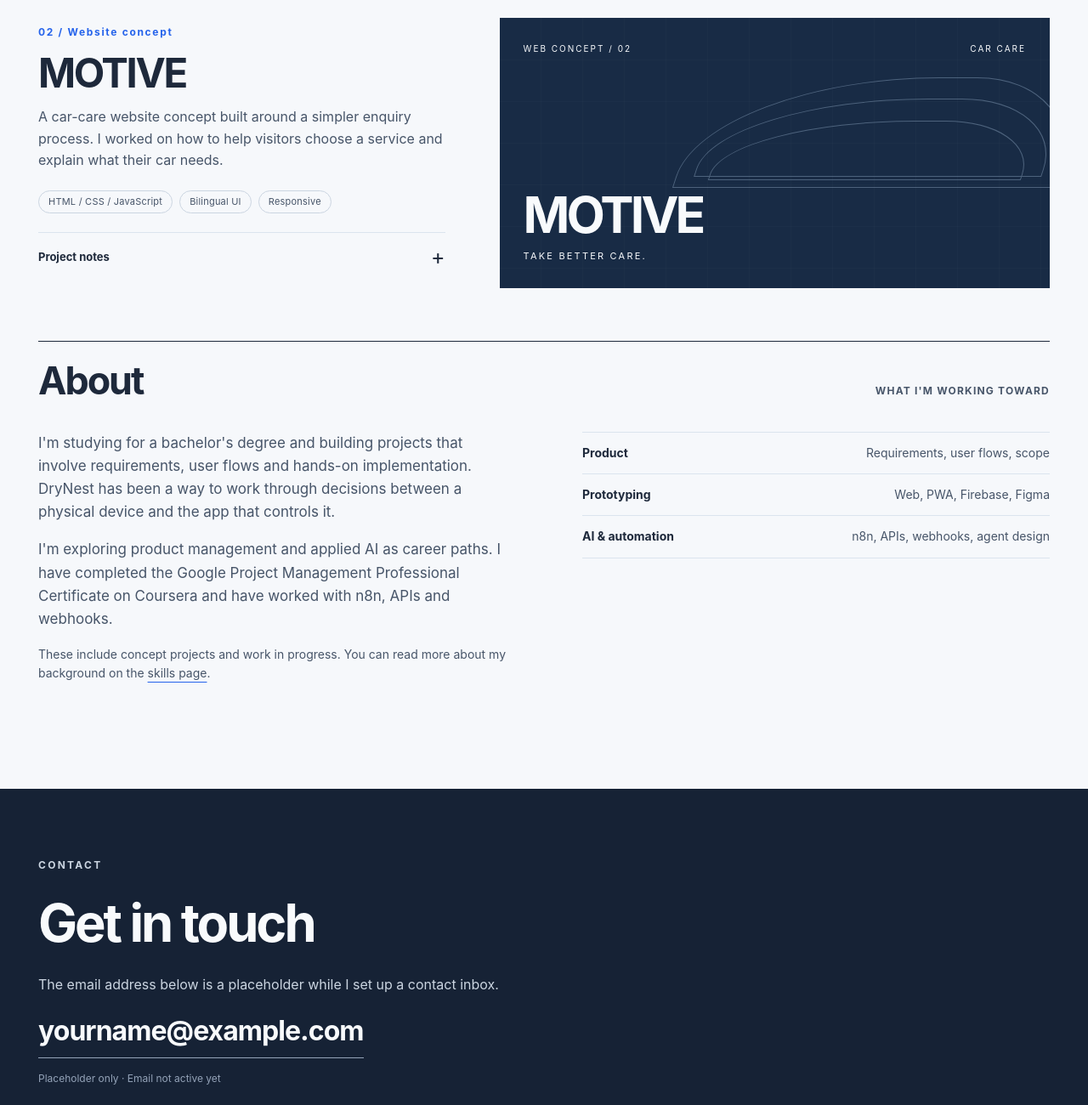
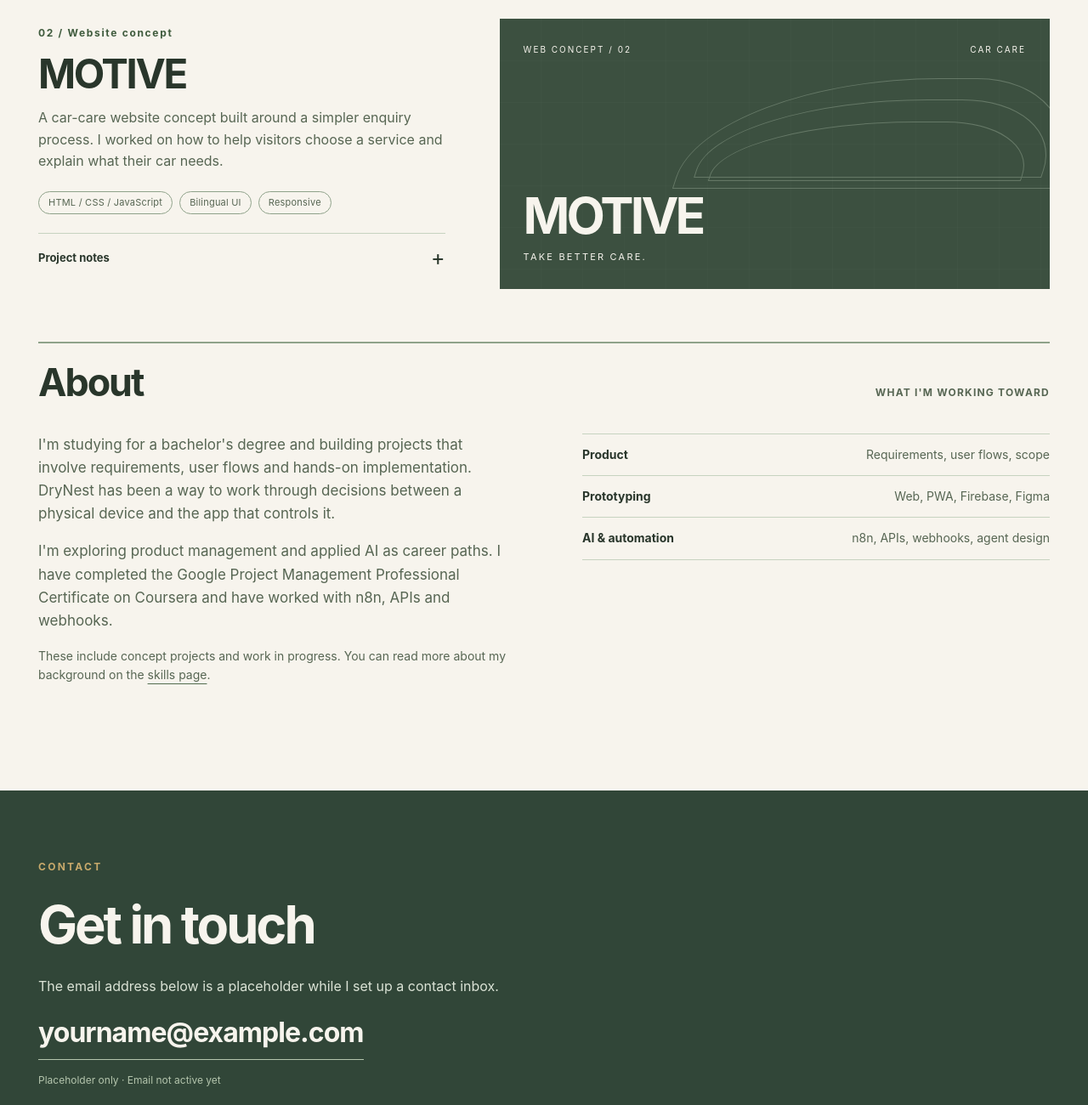
Before and after one commit to Neo0611-code/Neo0611-code.github.io, a plain HTML site: page index.html in a window 1280 px wide. Shown: the part 1420-2720 px from the top of the page at 85% size. Drawn offline with Linux system fonts and the light colour scheme.

Commit message:
Apply sage, cream and gold palette to index.html

```diff
--- a/index.html
+++ b/index.html
@@ -3,7 +3,7 @@
 <head>
   <meta charset="utf-8">
   <meta name="viewport" content="width=device-width, initial-scale=1">
-  <meta name="theme-color" content="#f6f8fb">
+  <meta name="theme-color" content="#f7f4ed">
   <meta name="description" content="Neo's personal site. Product decisions, software prototypes and an ongoing IoT final-year project.">
   <meta property="og:type" content="website">
   <meta property="og:title" content="Neo | Product & applied AI interests">
@@ -15,51 +15,54 @@
   <style>
     :root {
       color-scheme: light;
-      --paper: #f6f8fb;
-      --ink: #1e293b;
-      --muted: #475569;
-      --line: #dbe4ee;
-      --accent: #2563eb;
-      --white: #ffffff;
+      --paper: #f7f4ed;
+      --ink: #29362b;
+      --muted: #576653;
+      --line: #c7d3c0;
+      --accent: #536d4f;
+      --white: #fffdf8;
+      --sage: #8fa28a;
+      --gold: #c8a96b;
+      --accent-strong: #3f5b3d;
         --sans: -apple-system, BlinkMacSystemFont, 'Segoe UI', Arial, sans-serif;
     }
     * { box-sizing: border-box; }
     html { scroll-behavior: smooth; }
     body { margin: 0; color: var(--ink); background: var(--paper); font-family: var(--sans); font-size: 16px; line-height: 1.6; }
     a { color: inherit; text-decoration-color: var(--accent); text-underline-offset: 5px; }
-    a:hover { color: var(--accent); }
+    a:hover { color: var(--accent-strong); }
     a:focus-visible, summary:focus-visible { outline: 3px solid var(--accent); outline-offset: 5px; border-radius: 2px; }
-    ::selection { background: #bfdbfe; color: #0f172a; }
+    ::selection { background: var(--sage); color: #263429; }
     .wrap { width: min(100% - 72px, 1190px); margin-inline: auto; }
     .site-header { border-bottom: 1px solid var(--line); }
     .nav { min-height: 84px; display: flex; align-items: center; justify-content: space-between; gap: 24px; }
     .brand { font: 700 29px/1 var(--sans); text-decoration: none; letter-spacing: -0.07em; }
-    .brand span { color: var(--accent); }
+    .brand span { color: var(--gold); }
     .nav-links { display: flex; flex-wrap: wrap; gap: clamp(18px, 3vw, 38px); align-items: center; }
     .nav-links a { font-size: 13px; font-weight: 650; text-transform: uppercase; letter-spacing: .09em; text-decoration: none; }
     .nav-links a:hover { text-decoration: underline; text-underline-offset: 6px; }
     .eyebrow { font-size: 12px; font-weight: 700; text-transform: uppercase; letter-spacing: .19em; color: var(--muted); }
     .hero { padding-block: clamp(76px, 11vw, 146px) clamp(76px, 10vw, 132px); display: grid; grid-template-columns: minmax(0, 1.45fr) minmax(240px, .55fr); gap: clamp(34px, 7vw, 95px); align-items: end; }
     .hero h1 { max-width: 850px; margin: 23px 0 22px; font: 650 clamp(48px, 5.7vw, 80px)/1.12 var(--sans); letter-spacing: -.052em; }
-    .hero-intro { max-width: 570px; font-size: clamp(17px, 1.45vw, 20px); line-height: 1.7; color: #475569; }
+    .hero-intro { max-width: 570px; font-size: clamp(17px, 1.45vw, 20px); line-height: 1.7; color: #576653; }
     .hero-intro p { margin: 0 0 12px; }
-    .hero-aside { border-left: 1px solid var(--ink); padding-left: 25px; padding-bottom: 8px; margin-bottom: 4px; }
+    .hero-aside { border-left: 2px solid var(--gold); padding-left: 25px; padding-bottom: 8px; margin-bottom: 4px; }
     .hero-aside .eyebrow { margin: 0 0 20px; }
     .hero-aside p { margin: 0 0 17px; font-size: 15px; line-height: 1.7; }
     .text-link { display: inline-flex; gap: 10px; align-items: center; font-size: 13px; font-weight: 700; text-decoration: none; border-bottom: 1px solid currentColor; padding-bottom: 5px; }
     .text-link .arrow { transition: transform .18s ease; }
     .text-link:hover .arrow { transform: translate(3px,-3px); }
-    .section-head { border-top: 1px solid var(--ink); display: flex; justify-content: space-between; gap: 20px; padding-top: 20px; margin-bottom: 32px; align-items: baseline; }
+    .section-head { border-top: 2px solid var(--sage); display: flex; justify-content: space-between; gap: 20px; padding-top: 20px; margin-bottom: 32px; align-items: baseline; }
     .section-head h2 { font: 650 clamp(31px, 3.5vw, 46px)/1.2 var(--sans); letter-spacing: -.045em; margin: 0; }
     .section-head span { font-size: 12px; color: var(--muted); font-weight: 650; letter-spacing: .1em; text-transform: uppercase; }
     #work { scroll-margin-top: 24px; }
     .project { display: grid; grid-template-columns: minmax(0, .85fr) minmax(0, 1.15fr); gap: clamp(32px, 5vw, 68px); padding: 44px 0 62px; border-bottom: 1px solid var(--line); align-items: center; }
     .project:last-child { border-bottom: 0; }
-    .project-index { font-size: 12px; font-weight: 700; color: var(--accent); letter-spacing: .14em; }
+    .project-index { font-size: 12px; font-weight: 700; color: var(--accent-strong); letter-spacing: .14em; }
     .project h3 { margin: 12px 0 12px; font: 650 clamp(35px, 3.7vw, 52px)/1.13 var(--sans); letter-spacing: -.05em; }
-    .project-desc { max-width: 480px; font-size: 16px; color: #475569; margin: 0 0 22px; }
+    .project-desc { max-width: 480px; font-size: 16px; color: #576653; margin: 0 0 22px; }
     .tags { display: flex; gap: 8px; flex-wrap: wrap; margin: 20px 0; }
-    .tag { border: 1px solid #cbd5e1; border-radius: 100px; padding: 4px 11px; font-size: 11px; letter-spacing: .02em; color: #475569; }
+    .tag { border: 1px solid var(--sage); border-radius: 100px; padding: 4px 11px; font-size: 11px; letter-spacing: .02em; color: #576653; }
     .project details { max-width: 480px; margin-top: 22px; border-top: 1px solid var(--line); }
     .project summary { cursor: pointer; padding: 16px 0; font-size: 13px; font-weight: 700; display: flex; align-items: center; justify-content: space-between; list-style: none; }
     .project summary::-webkit-details-marker { display: none; }
@@ -72,33 +75,33 @@
     .visual-name { position: relative; z-index: 1; }
     .visual-name strong { font: 400 clamp(39px, 4.6vw, 69px)/1 var(--sans); letter-spacing: -.05em; }
     .visual-name small { display: block; margin-top: 10px; font-size: 11px; letter-spacing: .2em; text-transform: uppercase; }
-    .motive { background: #182b45; color: #f8fafc; }
+    .motive { background: #3c5040; color: #f7f4ed; }
     .motive .visual-name strong { font-family: var(--sans); font-weight: 750; letter-spacing: -.065em; }
-    .motive .motor-lines { position: absolute; width: 70%; height: 130px; border: 1px solid #9cb5cf; border-radius: 60% 30% 0 0 / 90% 90% 0 0; transform: skewX(-18deg); right: -30px; top: 70px; opacity: .4; }
-    .motive .motor-lines::before, .motive .motor-lines::after { content: ''; position: absolute; border: 1px solid #9cb5cf; border-radius: inherit; inset: 24px 22px auto 20px; height: 90px; }
+    .motive .motor-lines { position: absolute; width: 70%; height: 130px; border: 1px solid #a3b5a0; border-radius: 60% 30% 0 0 / 90% 90% 0 0; transform: skewX(-18deg); right: -30px; top: 70px; opacity: .4; }
+    .motive .motor-lines::before, .motive .motor-lines::after { content: ''; position: absolute; border: 1px solid #a3b5a0; border-radius: inherit; inset: 24px 22px auto 20px; height: 90px; }
     .motive .motor-lines::after { inset: 50px 45px auto 38px; height: 68px; }
-    .noma { background: #e8eff8; color: #24364c; }
+    .noma { background: #e8eddf; color: #29362b; }
     .noma::after { background-image: linear-gradient(90deg,transparent 98%,rgba(49,46,40,.15) 98%),linear-gradient(0deg,transparent 98%,rgba(49,46,40,.15) 98%); opacity: .5; }
-    .noma .architect { position: absolute; top: 47px; right: 17%; width: 32%; height: 189px; border: 1px solid #8ca4c1; border-bottom: 0; }
-    .noma .architect::before { content: ''; position: absolute; inset: -1px 35% 0 -1px; border: 1px solid #8ca4c1; }
-    .noma .architect::after { content: ''; position: absolute; left: -18%; bottom: -4px; width: 145%; height: 1px; background: #8ca4c1; transform: rotate(-13deg); transform-origin: left; }
-    .drynest { background: #24476a; color: #f8fafc; }
+    .noma .architect { position: absolute; top: 47px; right: 17%; width: 32%; height: 189px; border: 1px solid #a7baa2; border-bottom: 0; }
+    .noma .architect::before { content: ''; position: absolute; inset: -1px 35% 0 -1px; border: 1px solid #a7baa2; }
+    .noma .architect::after { content: ''; position: absolute; left: -18%; bottom: -4px; width: 145%; height: 1px; background: #a7baa2; transform: rotate(-13deg); transform-origin: left; }
+    .drynest { background: var(--sage); color: #263429; }
     .drynest .line-art { position: absolute; right: 5%; top: 60px; width: 58%; opacity: .6; }
     .about { display: grid; grid-template-columns: 1fr 1fr; gap: 90px; padding: 0 0 110px; }
-    .about p { margin-top: 0; font-size: 17px; color: #475569; }
+    .about p { margin-top: 0; font-size: 17px; color: #576653; }
     .about .small-note { font-size: 14px; color: var(--muted); }
     .focus-list { border-top: 1px solid var(--line); }
     .focus-list div { display: flex; justify-content: space-between; gap: 15px; border-bottom: 1px solid var(--line); padding: 13px 0; font-size: 14px; }
     .focus-list span { color: var(--muted); }
     #about, #contact { scroll-margin-top: 28px; }
-    .contact { background: #162235; color: #f8fafc; padding-block: 80px 84px; }
-    .contact .eyebrow { color: #cbd5e1; }
+    .contact { background: #314638; color: #f7f4ed; padding-block: 80px 84px; }
+    .contact .eyebrow { color: var(--gold); }
     .contact h2 { font: 650 clamp(38px, 4.8vw, 66px)/1.15 var(--sans); letter-spacing: -.05em; max-width: 800px; margin: 24px 0; }
-    .contact p { max-width: 550px; color: #cbd5e1; }
-    .contact a { color: #f8fafc; }
-    .email-placeholder { display: inline-block; color: #f8fafc; font-size: clamp(21px, 2.5vw, 32px); font-weight: 650; letter-spacing: -.03em; overflow-wrap: anywhere; border-bottom: 1px solid #94a3b8; padding-bottom: 6px; }
-    .contact .contact-note { font-size: 12px; color: #94a3b8; margin: 14px 0 0; }
-    .footer { background: #162235; color: #cbd5e1; padding-block: 22px; border-top: 1px solid #34445c; }
+    .contact p { max-width: 550px; color: #dbe3d6; }
+    .contact a { color: #f7f4ed; }
+    .email-placeholder { display: inline-block; color: #f7f4ed; font-size: clamp(21px, 2.5vw, 32px); font-weight: 650; letter-spacing: -.03em; overflow-wrap: anywhere; border-bottom: 1px solid #b4c5ad; padding-bottom: 6px; }
+    .contact .contact-note { font-size: 12px; color: #b4c5ad; margin: 14px 0 0; }
+    .footer { background: #314638; color: #e6eadf; padding-block: 22px; border-top: 1px solid #5e735e; }
     .footer .wrap { display: flex; justify-content: space-between; gap: 12px; font-size: 12px; }
     @media (max-width: 900px) {
       .hero { grid-template-columns: 1fr; padding-block: 80px 100px; }
@@ -136,6 +139,7 @@
       html { scroll-behavior: auto; }
       *, *::before, *::after { transition-duration: 0s !important; }
     }
+    .text-link { border-bottom-color: var(--gold); }
   </style>
 </head>
 <body>
```
